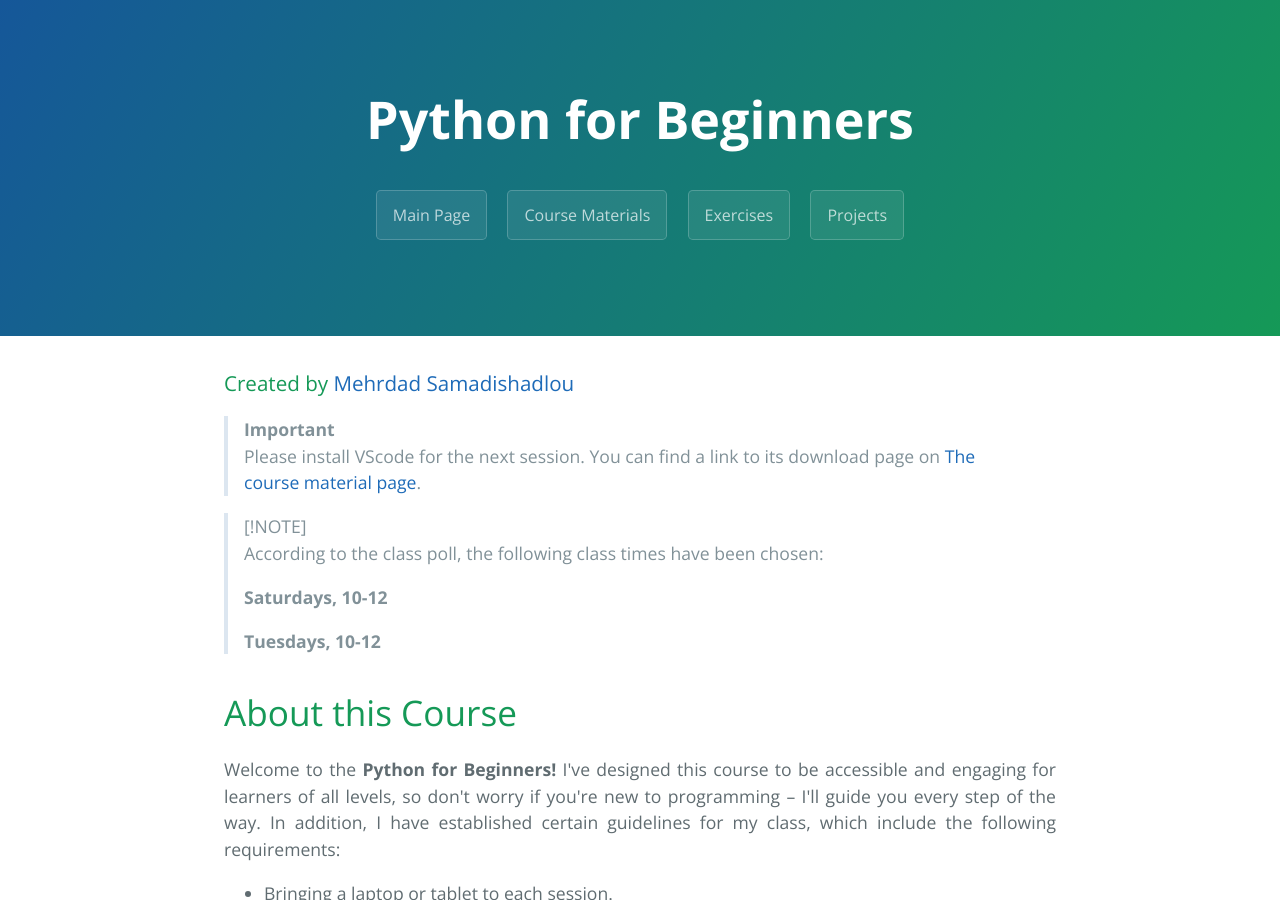
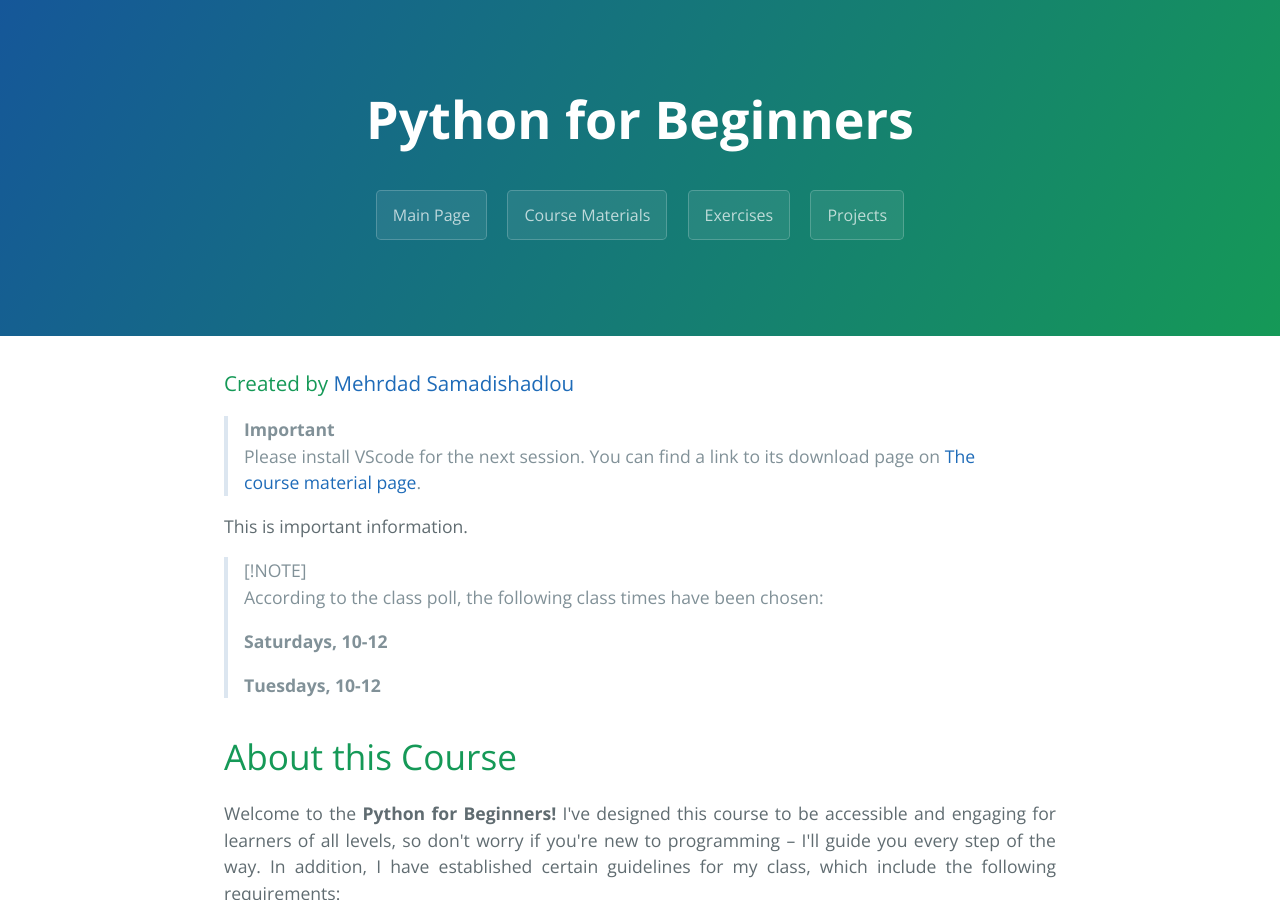
Before and after one commit to MehrdadSamadishadlou/Python_for_Beginners, a Jekyll site: the page built from index.md, in a window 1280 px wide and 900 px high. Built offline with Jekyll 4.4.1, drawn with Linux system fonts in a browser that asks for light colours.

Commit message:
Update index.md

```diff
--- a/index.md
+++ b/index.md
@@ -9,6 +9,7 @@ filename: index
 > **Important**
 > Please install VScode for the next session. You can find a link to its download page on <a href="https://mehrdadsamadishadlou.github.io/Python_for_Beginners/materials">The course material page</a>.
 
+<p class="important">This is important information.</p>
 
 > [!NOTE]
 > According to the class poll, the following class times have been chosen:
```
